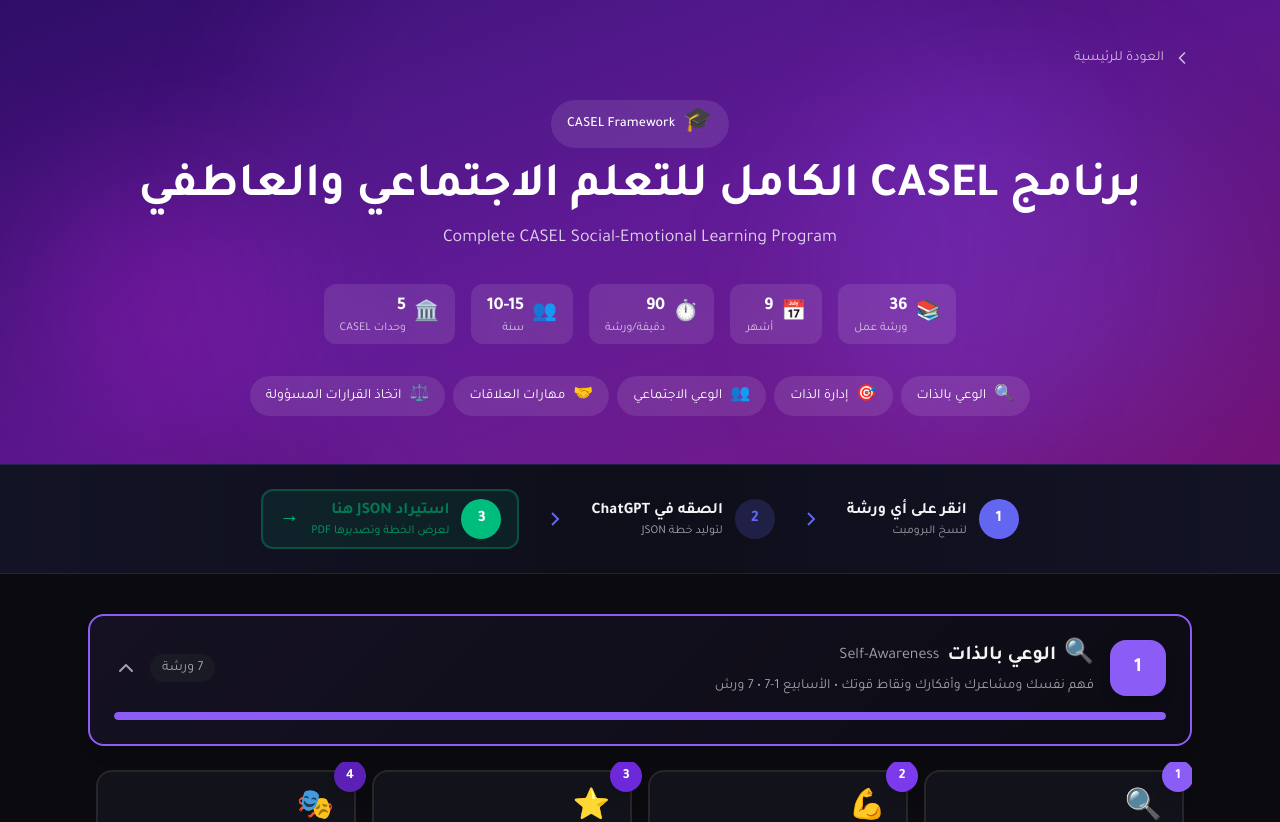
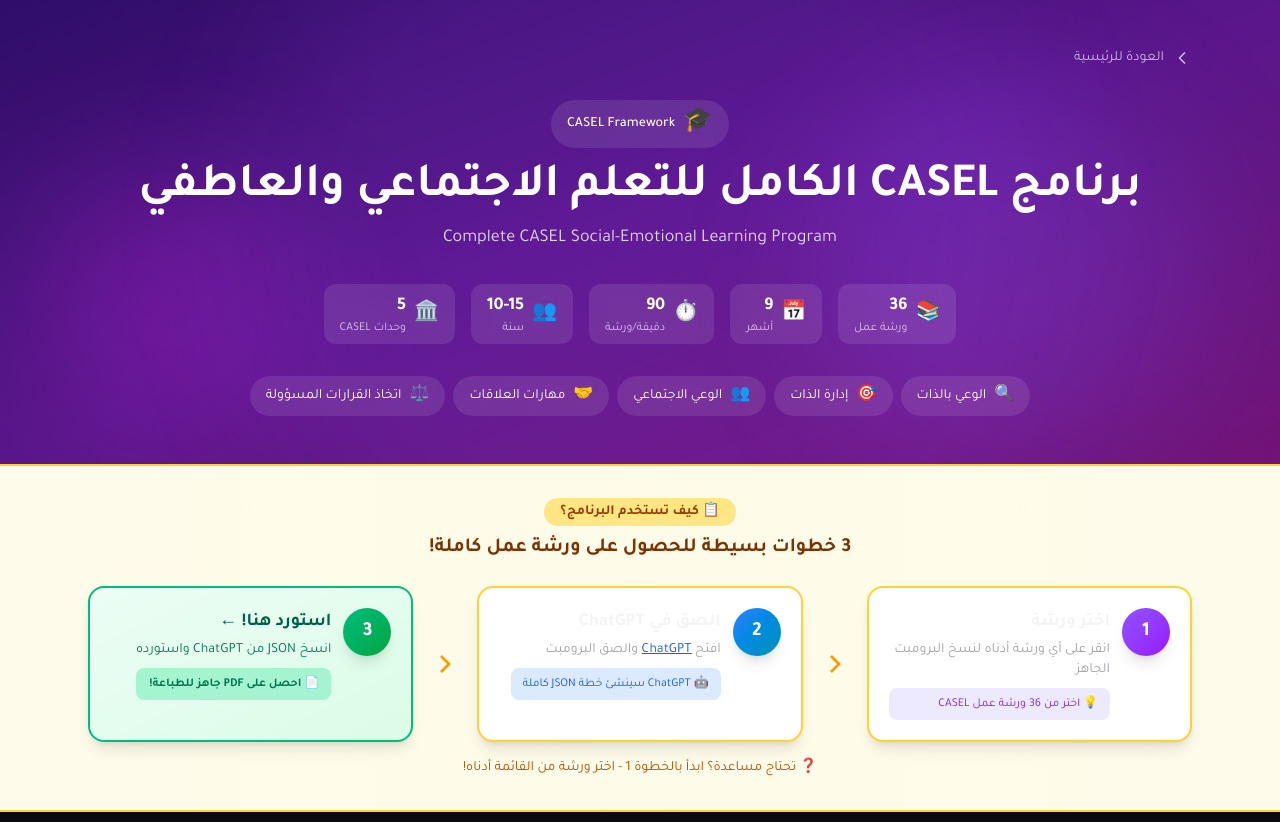
Before and after one commit to ahmed-jemaa-2000/nejiba, a Next.js app: page /program in a window 1280 px wide. Shown: the top 822 px of the page. Built offline with nearby package versions, Linux system fonts and the light colour scheme.

Commit message:
final version i like

```diff
--- a/src/app/program/page.tsx
+++ b/src/app/program/page.tsx
@@ -98,48 +98,102 @@
                 </div>
             </header>
 
-            {/* Instructions & Workflow */}
-            <div className="bg-gradient-to-r from-accent/10 via-accent/5 to-accent/10 border-y border-accent/20 py-6">
+            {/* Instructions & Workflow - Enhanced for beginners */}
+            <div className="bg-gradient-to-r from-amber-50 via-yellow-50 to-amber-50 dark:from-amber-950/30 dark:via-yellow-950/20 dark:to-amber-950/30 border-y-2 border-amber-300 dark:border-amber-700 py-8">
                 <div className="max-w-6xl mx-auto px-6">
-                    <div className="flex flex-col md:flex-row items-center justify-center gap-6">
+                    {/* Title */}
+                    <div className="text-center mb-6">
+                        <span className="inline-block px-4 py-1 rounded-full bg-amber-200 dark:bg-amber-800 text-amber-800 dark:text-amber-200 text-sm font-bold mb-2">
+                            📋 كيف تستخدم البرنامج؟
+                        </span>
+                        <h2 className="text-xl font-bold text-amber-900 dark:text-amber-100">
+                            3 خطوات بسيطة للحصول على ورشة عمل كاملة!
+                        </h2>
+                    </div>
+
+                    {/* Steps */}
+                    <div className="flex flex-col md:flex-row items-stretch justify-center gap-4">
                         {/* Step 1 */}
-                        <div className="flex items-center gap-3">
-                            <div className="w-10 h-10 rounded-full bg-accent text-white flex items-center justify-center font-bold">1</div>
-                            <div className="text-right">
-                                <p className="font-bold text-foreground">انقر على أي ورشة</p>
-                                <p className="text-xs text-foreground-secondary">لنسخ البرومبت</p>
+                        <div className="flex-1 p-5 rounded-2xl bg-white dark:bg-gray-800 border-2 border-amber-300 dark:border-amber-700 shadow-lg">
+                            <div className="flex items-start gap-3">
+                                <div className="w-12 h-12 rounded-full bg-gradient-to-br from-violet-500 to-purple-600 text-white flex items-center justify-center font-bold text-xl shadow-lg flex-shrink-0">
+                                    1
+                                </div>
+                                <div>
+                                    <h3 className="font-bold text-foreground text-lg mb-1">اختر ورشة</h3>
+                                    <p className="text-sm text-foreground-secondary mb-2">انقر على أي ورشة أدناه لنسخ البرومبت الجاهز</p>
+                                    <div className="text-xs text-violet-600 dark:text-violet-400 bg-violet-100 dark:bg-violet-900/30 rounded-lg px-3 py-2">
+                                        💡 اختر من 36 ورشة عمل CASEL
+                                    </div>
+                                </div>
                             </div>
                         </div>
 
-                        <svg xmlns="http://www.w3.org/2000/svg" width="24" height="24" viewBox="0 0 24 24" fill="none" stroke="currentColor" strokeWidth="2" className="text-accent hidden md:block rotate-180">
-                            <path d="m15 18-6-6 6-6" />
-                        </svg>
+                        {/* Arrow */}
+                        <div className="hidden md:flex items-center justify-center">
+                            <svg xmlns="http://www.w3.org/2000/svg" width="32" height="32" viewBox="0 0 24 24" fill="none" stroke="currentColor" strokeWidth="2" className="text-amber-500 rotate-180">
+                                <path d="m15 18-6-6 6-6" />
+                            </svg>
+                        </div>
+                        <div className="flex md:hidden items-center justify-center">
+                            <svg xmlns="http://www.w3.org/2000/svg" width="24" height="24" viewBox="0 0 24 24" fill="none" stroke="currentColor" strokeWidth="2" className="text-amber-500 rotate-90">
+                                <path d="m15 18-6-6 6-6" />
+                            </svg>
+                        </div>
 
                         {/* Step 2 */}
-                        <div className="flex items-center gap-3">
-                            <div className="w-10 h-10 rounded-full bg-accent/20 text-accent flex items-center justify-center font-bold">2</div>
-                            <div className="text-right">
-                                <p className="font-bold text-foreground">الصقه في ChatGPT</p>
-                                <p className="text-xs text-foreground-secondary">لتوليد خطة JSON</p>
+                        <div className="flex-1 p-5 rounded-2xl bg-white dark:bg-gray-800 border-2 border-amber-300 dark:border-amber-700 shadow-lg">
+                            <div className="flex items-start gap-3">
+                                <div className="w-12 h-12 rounded-full bg-gradient-to-br from-blue-500 to-cyan-600 text-white flex items-center justify-center font-bold text-xl shadow-lg flex-shrink-0">
+                                    2
+                                </div>
+                                <div>
+                                    <h3 className="font-bold text-foreground text-lg mb-1">الصق في ChatGPT</h3>
+                                    <p className="text-sm text-foreground-secondary mb-2">افتح <a href="https://chat.openai.com" target="_blank" className="text-blue-600 underline">ChatGPT</a> والصق البرومبت</p>
+                                    <div className="text-xs text-blue-600 dark:text-blue-400 bg-blue-100 dark:bg-blue-900/30 rounded-lg px-3 py-2">
+                                        🤖 ChatGPT سينشئ خطة JSON كاملة
+                                    </div>
+                                </div>
                             </div>
                         </div>
 
-                        <svg xmlns="http://www.w3.org/2000/svg" width="24" height="24" viewBox="0 0 24 24" fill="none" stroke="currentColor" strokeWidth="2" className="text-accent hidden md:block rotate-180">
-                            <path d="m15 18-6-6 6-6" />
-                        </svg>
+                        {/* Arrow */}
+                        <div className="hidden md:flex items-center justify-center">
+                            <svg xmlns="http://www.w3.org/2000/svg" width="32" height="32" viewBox="0 0 24 24" fill="none" stroke="currentColor" strokeWidth="2" className="text-amber-500 rotate-180">
+                                <path d="m15 18-6-6 6-6" />
+                            </svg>
+                        </div>
+                        <div className="flex md:hidden items-center justify-center">
+                            <svg xmlns="http://www.w3.org/2000/svg" width="24" height="24" viewBox="0 0 24 24" fill="none" stroke="currentColor" strokeWidth="2" className="text-amber-500 rotate-90">
+                                <path d="m15 18-6-6 6-6" />
+                            </svg>
+                        </div>
 
                         {/* Step 3 */}
                         <Link
                             href="/import"
-                            className="flex items-center gap-3 px-4 py-2 rounded-xl border-2 border-emerald-500/30 bg-emerald-500/10 hover:bg-emerald-500/20 transition-all"
+                            className="flex-1 p-5 rounded-2xl bg-gradient-to-br from-emerald-50 to-green-100 dark:from-emerald-900/30 dark:to-green-900/20 border-2 border-emerald-500 shadow-lg hover:shadow-xl hover:scale-[1.02] transition-all group"
                         >
-                            <div className="w-10 h-10 rounded-full bg-emerald-500 text-white flex items-center justify-center font-bold">3</div>
-                            <div className="text-right">
-                                <p className="font-bold text-emerald-700">استيراد JSON هنا</p>
-                                <p className="text-xs text-emerald-600">لعرض الخطة وتصديرها PDF</p>
+                            <div className="flex items-start gap-3">
+                                <div className="w-12 h-12 rounded-full bg-gradient-to-br from-emerald-500 to-green-600 text-white flex items-center justify-center font-bold text-xl shadow-lg flex-shrink-0 group-hover:scale-110 transition-transform">
+                                    3
+                                </div>
+                                <div>
+                                    <h3 className="font-bold text-emerald-800 dark:text-emerald-200 text-lg mb-1">استورد هنا! ←</h3>
+                                    <p className="text-sm text-emerald-700 dark:text-emerald-300 mb-2">انسخ JSON من ChatGPT واستورده</p>
+                                    <div className="text-xs text-emerald-700 dark:text-emerald-300 bg-emerald-200 dark:bg-emerald-800/50 rounded-lg px-3 py-2 font-bold">
+                                        📄 احصل على PDF جاهز للطباعة!
+                                    </div>
+                                </div>
                             </div>
-                            <span className="text-emerald-500 text-xl">→</span>
                         </Link>
+                    </div>
+
+                    {/* Help text */}
+                    <div className="mt-4 text-center">
+                        <p className="text-sm text-amber-700 dark:text-amber-300">
+                            ❓ تحتاج مساعدة؟ ابدأ بالخطوة 1 - اختر ورشة من القائمة أدناه!
+                        </p>
                     </div>
                 </div>
             </div>
```
Also changed, not shown: src/app/import/page.tsx (+35 -9 lines).
